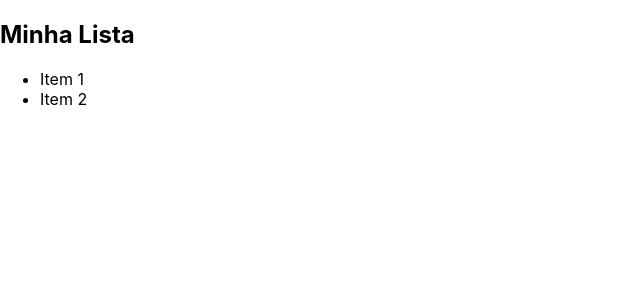
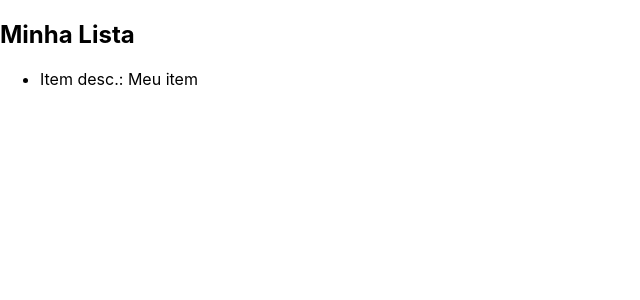
Before and after one commit to LarissaHirai/frontend, a React (Create React App) app: page / in a window 1280 px wide. Shown: the top 300 px of the page, without its empty margins (0-640 px from the left). Built offline with nearby package versions, Linux system fonts and the light colour scheme.

Commit message:
Creating the ItemComponent

```diff
--- /dev/null
+++ b/src/ItemComponent.js
@@ -0,0 +1,5 @@
+import React from "react";
+
+export default function ItemComponent(props) {
+  return <li>Item desc.: {props.name}</li>;
+}
--- a/src/ListComponent.js
+++ b/src/ListComponent.js
@@ -1,12 +1,12 @@
 import React from "react";
+import ItemComponent from "./ItemComponent";
 
 export default function ListComponent() {
   return (
     <div>
       <h2> Minha Lista </h2>
       <ul>
-        <li>Item 1</li>
-        <li>Item 2</li>
+        <ItemComponent name={"Meu item"} />
       </ul>
     </div>
   );
```
